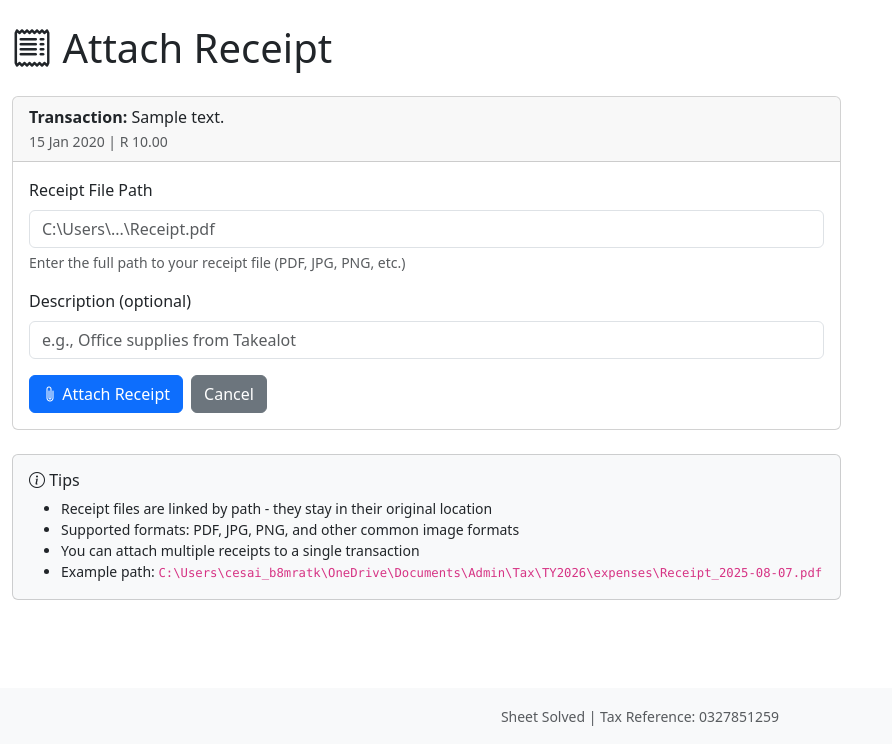
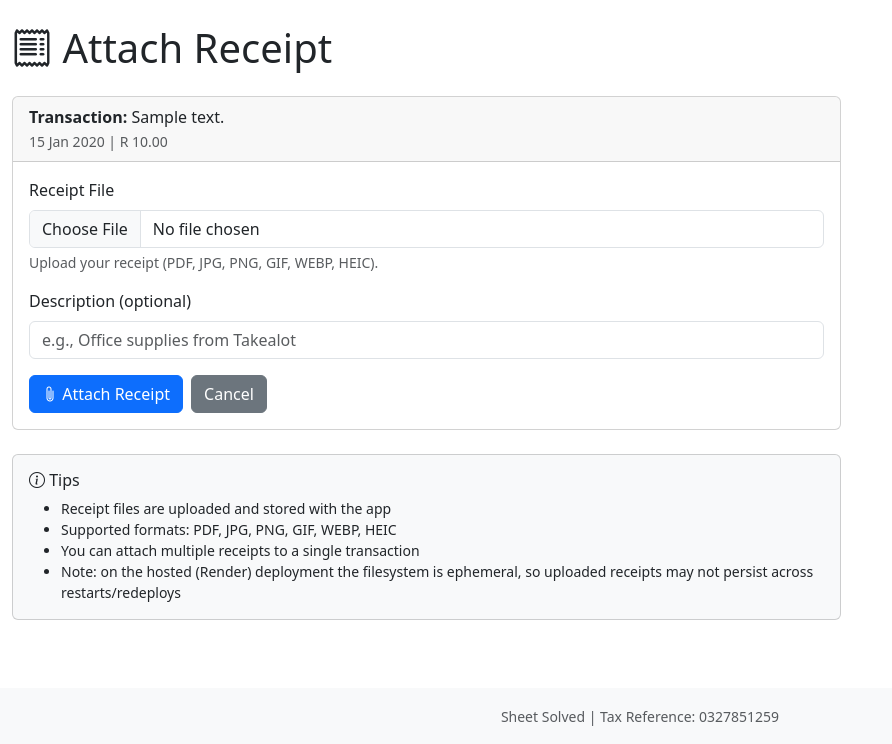
Before and after one commit to ces0491/ProvisionalTaxManager, a Flask app: page /transaction/1/receipt/add in a window 1280 px wide. Shown: the part 56-800 px from the top of the page, without its empty margins (0-892 px from the left). Run offline with Flask 3, Linux system fonts and the light colour scheme; the visitor is signed in with stand-in values (Sample User, id 1); tables that the repository leaves empty hold one stand-in row (values such as "Sample post"); some libraries are stand-ins or nearby versions.

Commit message:
Add CSRF protection, login rate limiting, and receipt uploads
Enable Flask-WTF CSRFProtect across all state-changing requests: csrf_token in every form and an X-CSRFToken header (from a meta tag) on every JSON fetch. Add Flask-Limiter and cap /login at 10/min to slow brute-forcing. Replace the receipt 'server file path' input (an arbitrary-file-read vector) with a validated file upload stored under uploads/receipts. Tests disable CSRF and the limiter.

Co-Authored-By: Claude Opus 4.8 (1M context) <noreply@anthropic.com>

```diff
--- a/app.py
+++ b/app.py
@@ -5,10 +5,15 @@ import hmac
 import os
 import shutil
 import tempfile
+import uuid
 import zipfile
 from werkzeug.utils import secure_filename
 from datetime import datetime
 from decimal import Decimal
+
+from flask_wtf.csrf import CSRFProtect
+from flask_limiter import Limiter
+from flask_limiter.util import get_remote_address
 
 from src.config import Config
 from src.database.models import db, Account, Statement, Category, Transaction, ExpenseRule, Receipt, DismissedDuplicate, TaxYear
@@ -24,8 +29,24 @@ app.config.from_object(Config)
 # Create upload folder
 os.makedirs(app.config['UPLOAD_FOLDER'], exist_ok=True)
 
+# Allowed receipt upload extensions
+RECEIPT_EXTENSIONS = {'pdf', 'jpg', 'jpeg', 'png', 'gif', 'webp', 'heic'}
+
 # Initialize database
 db.init_app(app)
+
+# CSRF protection for all state-changing requests (forms + JSON fetch via the
+# X-CSRFToken header). Disabled in tests via WTF_CSRF_ENABLED=False.
+csrf = CSRFProtect(app)
+
+# Rate limiting (in-memory; suitable for the single Render instance). Only the
+# login route is limited, to slow password brute-forcing.
+limiter = Limiter(
+    get_remote_address,
+    app=app,
+    default_limits=[],
+    storage_uri='memory://',
+)
 
 # Authentication decorator
 def login_required(f):
@@ -38,6 +59,7 @@ def login_required(f):
 
 
 @app.route('/login', methods=['GET', 'POST'])
+@limiter.limit('10 per minute', methods=['POST'])
 def login():
     if request.method == 'POST':
         password = request.form.get('password') or ''
@@ -509,36 +531,38 @@ def add_receipt(id):
     transaction = Transaction.query.get_or_404(id)
 
     if request.method == 'POST':
-        file_path = request.form.get('file_path', '').strip()
         description = request.form.get('description', '').strip()
+        file = request.files.get('receipt')
 
-        if not file_path:
-            flash('Please provide a file path', 'error')
+        if not file or not file.filename:
+            flash('Please choose a receipt file to upload', 'error')
             return render_template('add_receipt.html', transaction=transaction)
 
-        # Normalize path
-        file_path = os.path.normpath(file_path)
-
-        # Validate file exists
-        if not os.path.exists(file_path):
-            flash(f'File not found: {file_path}', 'error')
+        ext = os.path.splitext(file.filename)[1].lower().lstrip('.')
+        if ext not in RECEIPT_EXTENSIONS:
+            allowed = ', '.join(sorted(RECEIPT_EXTENSIONS))
+            flash(f'Unsupported file type ".{ext}". Allowed: {allowed}', 'error')
             return render_template('add_receipt.html', transaction=transaction)
 
-        # Extract filename and type
-        filename = os.path.basename(file_path)
-        file_type = os.path.splitext(filename)[1].lower().lstrip('.')
+        # Store under an app-controlled directory with a unique, safe name.
+        receipts_dir = os.path.join(app.config['UPLOAD_FOLDER'], 'receipts')
+        os.makedirs(receipts_dir, exist_ok=True)
+        safe_name = secure_filename(file.filename)
+        stored_name = f'{id}_{uuid.uuid4().hex[:8]}_{safe_name}'
+        file_path = os.path.join(receipts_dir, stored_name)
+        file.save(file_path)
 
         receipt = Receipt(
             transaction_id=transaction.id,
             file_path=file_path,
-            filename=filename,
-            file_type=file_type,
+            filename=safe_name,
+            file_type=ext,
             description=description
         )
         db.session.add(receipt)
         db.session.commit()
 
-        flash(f'Receipt "{filename}" attached successfully', 'success')
+        flash(f'Receipt "{safe_name}" uploaded successfully', 'success')
         return redirect(url_for('edit_transaction', id=transaction.id))
 
     return render_template('add_receipt.html', transaction=transaction)
--- a/requirements.txt
+++ b/requirements.txt
@@ -1,5 +1,7 @@
 Flask==3.0.0
 Flask-SQLAlchemy==3.1.1
+Flask-WTF==1.2.1
+Flask-Limiter==3.5.0
 pdfplumber==0.10.3
 openpyxl==3.1.2
 python-dateutil==2.8.2
--- a/templates/add_receipt.html
+++ b/templates/add_receipt.html
@@ -13,13 +13,14 @@
                 <br><small class="text-muted">{{ transaction.date.strftime('%d %b %Y') }} | R {{ "%.2f"|format(transaction.amount|abs) }}</small>
             </div>
             <div class="card-body">
-                <form method="POST">
+                <form method="POST" enctype="multipart/form-data">
+                    <input type="hidden" name="csrf_token" value="{{ csrf_token() }}">
                     <div class="mb-3">
-                        <label for="file_path" class="form-label">Receipt File Path</label>
-                        <input type="text" class="form-control" id="file_path" name="file_path"
-                               placeholder="C:\Users\...\Receipt.pdf" required>
+                        <label for="receipt" class="form-label">Receipt File</label>
+                        <input type="file" class="form-control" id="receipt" name="receipt"
+                               accept=".pdf,.jpg,.jpeg,.png,.gif,.webp,.heic" required>
                         <div class="form-text">
-                            Enter the full path to your receipt file (PDF, JPG, PNG, etc.)
+                            Upload your receipt (PDF, JPG, PNG, GIF, WEBP, HEIC).
                         </div>
                     </div>
 
@@ -43,10 +44,10 @@
             <div class="card-body">
                 <h6><i class="bi bi-info-circle"></i> Tips</h6>
                 <ul class="mb-0 small">
-                    <li>Receipt files are linked by path - they stay in their original location</li>
-                    <li>Supported formats: PDF, JPG, PNG, and other common image formats</li>
+                    <li>Receipt files are uploaded and stored with the app</li>
+                    <li>Supported formats: PDF, JPG, PNG, GIF, WEBP, HEIC</li>
                     <li>You can attach multiple receipts to a single transaction</li>
-                    <li>Example path: <code>C:\Users\cesai_b8mratk\OneDrive\Documents\Admin\Tax\TY2026\expenses\Receipt_2025-08-07.pdf</code></li>
+                    <li>Note: on the hosted (Render) deployment the filesystem is ephemeral, so uploaded receipts may not persist across restarts/redeploys</li>
                 </ul>
             </div>
         </div>
--- a/templates/add_transaction.html
+++ b/templates/add_transaction.html
@@ -26,6 +26,7 @@
                     </div>
 
                     <form method="POST">
+                        <input type="hidden" name="csrf_token" value="{{ csrf_token() }}">
                         <div class="mb-3">
                             <label for="date" class="form-label">
                                 Date <span class="text-danger">*</span>
--- a/templates/base.html
+++ b/templates/base.html
@@ -3,6 +3,7 @@
 <head>
     <meta charset="UTF-8">
     <meta name="viewport" content="width=device-width, initial-scale=1.0">
+    <meta name="csrf-token" content="{{ csrf_token() }}">
     <title>{% block title %}SA Provisional Tax App{% endblock %}</title>
     <link href="https://cdn.jsdelivr.net/npm/bootstrap@5.3.0/dist/css/bootstrap.min.css" rel="stylesheet">
     <link rel="stylesheet" href="https://cdn.jsdelivr.net/npm/bootstrap-icons@1.10.0/font/bootstrap-icons.css">
@@ -115,6 +116,10 @@
     </footer>
 
     <script src="https://cdn.jsdelivr.net/npm/bootstrap@5.3.0/dist/js/bootstrap.bundle.min.js"></script>
+    <script>
+        // CSRF token for fetch() POSTs. Include as the X-CSRFToken header.
+        window.CSRF_TOKEN = document.querySelector('meta[name="csrf-token"]').getAttribute('content');
+    </script>
     {% block extra_js %}{% endblock %}
 </body>
 </html>
--- a/templates/duplicates.html
+++ b/templates/duplicates.html
@@ -10,6 +10,7 @@
     </div>
     <div class="col-md-4 text-end">
         <form action="{{ url_for('rescan_duplicates') }}" method="POST" class="d-inline">
+            <input type="hidden" name="csrf_token" value="{{ csrf_token() }}">
             <button type="submit" class="btn btn-outline-primary me-1">
                 <i class="bi bi-arrow-repeat"></i> Re-scan All
             </button>
@@ -81,6 +82,7 @@ function markDuplicate(transId, duplicateOfId) {
         method: 'POST',
         headers: {
             'Content-Type': 'application/json',
+            'X-CSRFToken': window.CSRF_TOKEN,
         },
         body: JSON.stringify({
             transaction_id: transId,
@@ -139,6 +141,7 @@ function dismissDuplicate(trans1Id, trans2Id) {
         method: 'POST',
         headers: {
             'Content-Type': 'application/json',
+            'X-CSRFToken': window.CSRF_TOKEN,
         },
         body: JSON.stringify({
             transaction1_id: trans1Id,
--- a/templates/edit_transaction.html
+++ b/templates/edit_transaction.html
@@ -10,6 +10,7 @@
         <div class="card mt-4">
             <div class="card-body">
                 <form method="POST">
+                    <input type="hidden" name="csrf_token" value="{{ csrf_token() }}">
                     <!-- Hidden fields to preserve filter state -->
                     <input type="hidden" name="filter_category_id" value="{{ filter_params.category_id }}">
                     <input type="hidden" name="filter_start_date" value="{{ filter_params.start_date }}">
@@ -109,6 +110,7 @@
                             </div>
                             <form action="{{ url_for('delete_receipt', id=receipt.id) }}" method="POST" class="d-inline"
                                   onsubmit="return confirm('Remove this receipt?');">
+                                <input type="hidden" name="csrf_token" value="{{ csrf_token() }}">
                                 <button type="submit" class="btn btn-sm btn-outline-danger" title="Remove">
                                     <i class="bi bi-x"></i>
                                 </button>
--- a/templates/login.html
+++ b/templates/login.html
@@ -11,6 +11,7 @@
             </div>
             <div class="card-body">
                 <form method="POST">
+                    <input type="hidden" name="csrf_token" value="{{ csrf_token() }}">
                     <div class="mb-3">
                         <label for="password" class="form-label">Password</label>
                         <input type="password" class="form-control" id="password" name="password" required autofocus>
--- a/templates/split_transaction.html
+++ b/templates/split_transaction.html
@@ -55,6 +55,7 @@
             </div>
 
             <form method="POST">
+                <input type="hidden" name="csrf_token" value="{{ csrf_token() }}">
                 <!-- Hidden fields to preserve filter state -->
                 <input type="hidden" name="filter_category_id" value="{{ filter_params.category_id }}">
                 <input type="hidden" name="filter_start_date" value="{{ filter_params.start_date }}">
--- a/templates/tax_calculator.html
+++ b/templates/tax_calculator.html
@@ -408,7 +408,8 @@ document.getElementById('taxForm').addEventListener('submit', async (e) => {
         const response = await fetch('/api/calculate_tax', {
             method: 'POST',
             headers: {
-                'Content-Type': 'application/json'
+                'Content-Type': 'application/json',
+                'X-CSRFToken': window.CSRF_TOKEN
             },
             body: JSON.stringify(formData)
         });
--- a/templates/transactions.html
+++ b/templates/transactions.html
@@ -283,6 +283,7 @@
                             <form method="POST"
                                   action="{{ url_for('delete_transaction', id=trans.id) }}"
                                   style="display:inline;">
+                                <input type="hidden" name="csrf_token" value="{{ csrf_token() }}">
                                 <button type="submit" class="btn btn-sm btn-outline-danger"
                                         onclick="return confirm('Delete this transaction?')"
                                         title="Delete">
@@ -561,6 +562,7 @@
             method: 'POST',
             headers: {
                 'Content-Type': 'application/json',
+                'X-CSRFToken': window.CSRF_TOKEN,
             },
             body: JSON.stringify({
                 transaction_ids: ids,
@@ -596,6 +598,7 @@
             method: 'POST',
             headers: {
                 'Content-Type': 'application/json',
+                'X-CSRFToken': window.CSRF_TOKEN,
             },
             body: JSON.stringify({
                 transaction_ids: ids
--- a/templates/upload.html
+++ b/templates/upload.html
@@ -18,6 +18,7 @@
             </div>
             <div class="card-body">
                 <form method="POST" enctype="multipart/form-data">
+                    <input type="hidden" name="csrf_token" value="{{ csrf_token() }}">
                     <div class="mb-3">
                         <label for="files" class="form-label">Choose one or more PDF files</label>
                         <input type="file" class="form-control" id="files" name="files[]" multiple accept=".pdf" required>
```
Also changed, not shown: templates/income_sources.html (+6 -3 lines), tests/conftest.py (+6 -1 lines).
